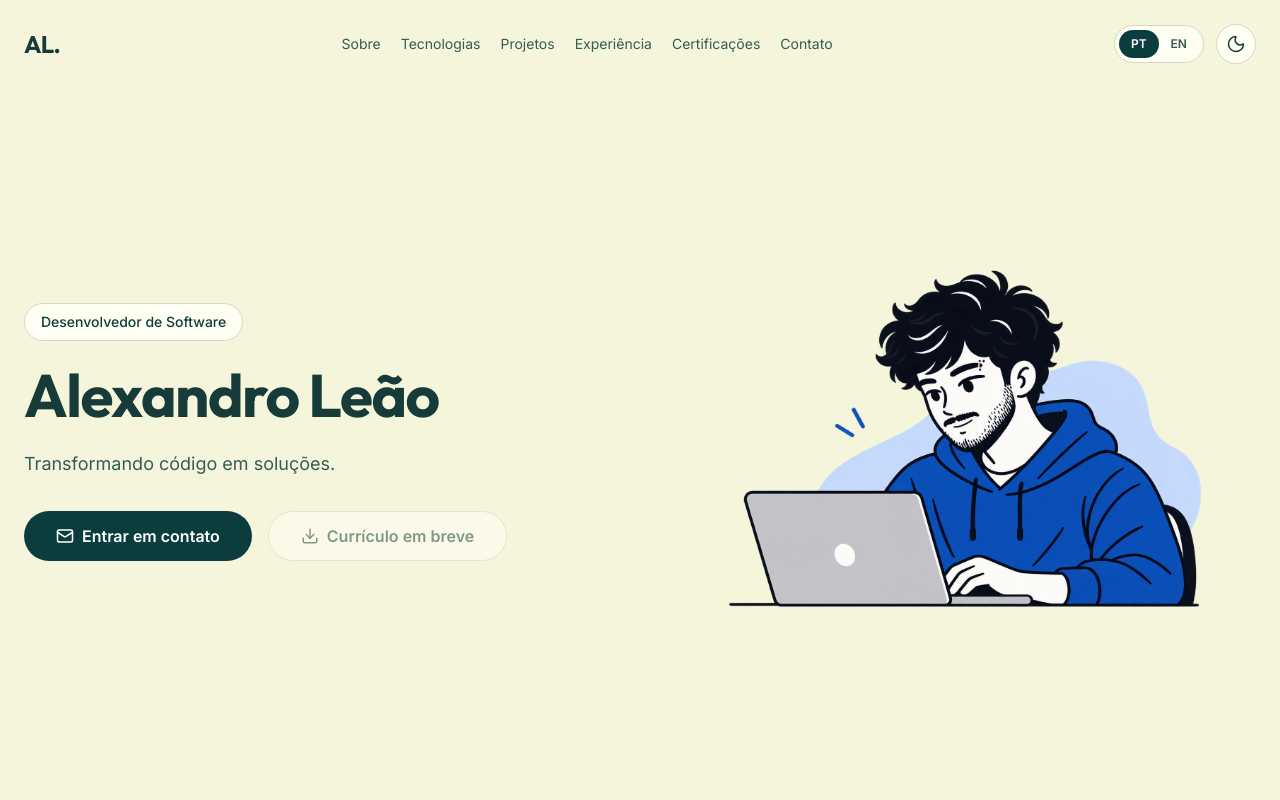
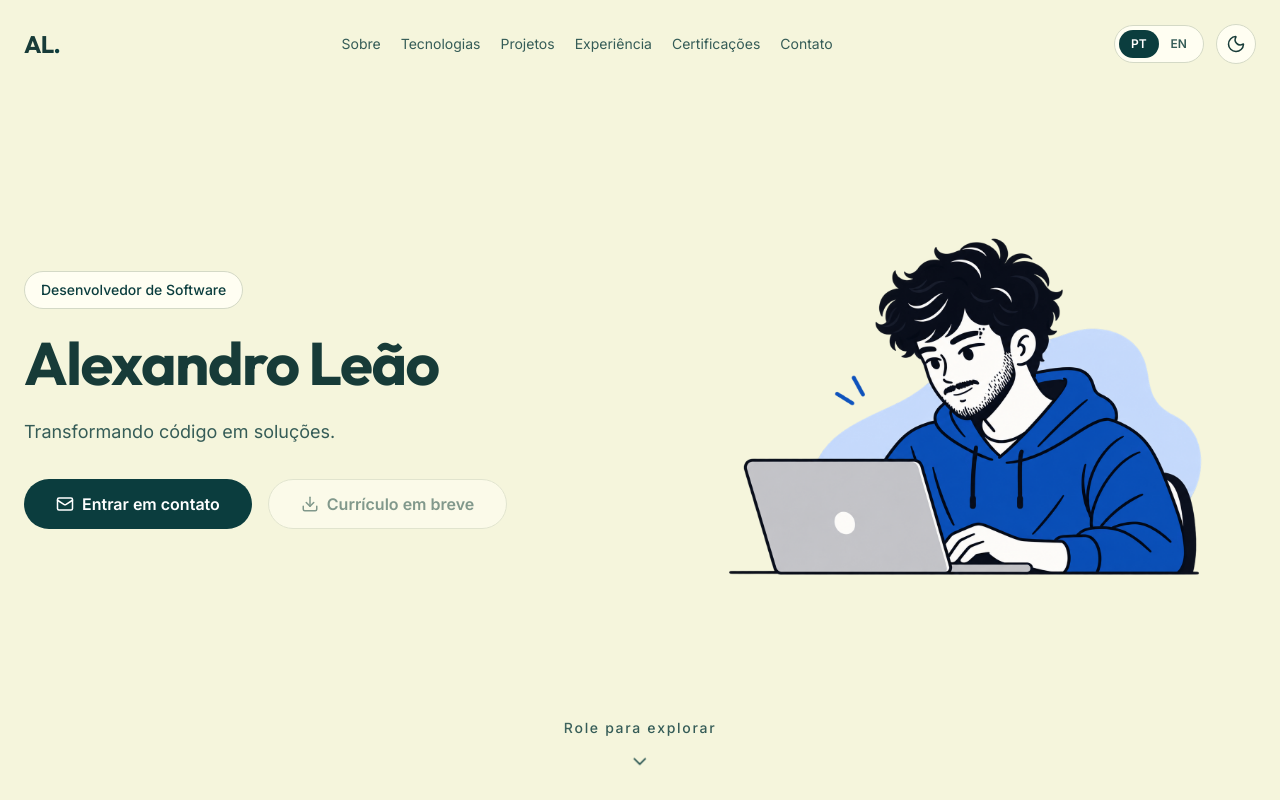
Before and after one commit to AlexandroLeao/developer-portfolio, a React (Vite) app: page / in a window 1280 px wide. Shown: the top 800 px of the page. Built offline with nearby package versions, Linux system fonts and the light colour scheme.

Commit message:
feat: add animated scroll indicator to hero

```diff
--- a/src/App.tsx
+++ b/src/App.tsx
@@ -1,6 +1,6 @@
 
 import { useEffect, useState } from 'react'
-import { Download, Mail } from 'lucide-react'
+import { ChevronDown, Download, Mail } from 'lucide-react'
 import Header from './components/Header'
 
 type Language = 'pt' | 'en'
@@ -14,6 +14,7 @@ const translations = {
       resume: 'Currículo em breve',
       resumeLabel: 'Download do currículo disponível em breve',
       illustration: 'Ilustração de Alexandro Leão utilizando um notebook',
+      scrollHint: 'Role para explorar',
     },
     about: {
       eyebrow: 'CONHEÇA UM POUCO SOBRE MIM',
@@ -35,6 +36,7 @@ const translations = {
       resume: 'Résumé coming soon',
       resumeLabel: 'Résumé download coming soon',
       illustration: 'Illustration of Alexandro Leão using a laptop',
+      scrollHint: 'Scroll to explore',
     },
     about: {
       eyebrow: 'GET TO KNOW ME',
@@ -61,10 +63,31 @@ function App() {
     return 'pt'
   })
 
+  const [isAtTop, setIsAtTop] = useState(() => {
+    return typeof window === 'undefined' || window.scrollY < 80
+  })
+
   useEffect(() => {
     localStorage.setItem('portfolio-language', language)
     document.documentElement.lang = language === 'pt' ? 'pt-BR' : 'en'
   }, [language])
+
+  // Mostra o indicador somente quando o visitante está no topo.
+  useEffect(() => {
+    function handleScroll() {
+      setIsAtTop(window.scrollY < 80)
+    }
+
+    handleScroll()
+
+    window.addEventListener('scroll', handleScroll, {
+      passive: true,
+    })
+
+    return () => {
+      window.removeEventListener('scroll', handleScroll)
+    }
+  }, [])
 
   const text = translations[language]
 
@@ -78,7 +101,7 @@ function App() {
       {/* HERO */}
       <section
         aria-labelledby="hero-title"
-        className="mx-auto flex min-h-screen max-w-7xl flex-col items-center justify-center gap-12 px-6 pt-32 pb-16 lg:flex-row lg:gap-16"
+        className="relative mx-auto flex min-h-screen max-w-7xl flex-col items-center justify-center gap-12 px-6 pt-32 pb-32 lg:flex-row lg:gap-16"
       >
         <div className="flex w-full flex-1 flex-col items-center text-center lg:items-start lg:text-left">
           <span className="mb-6 rounded-full border border-(--color-border) bg-(--color-surface) px-4 py-2 text-sm font-medium text-(--color-primary)">
@@ -130,6 +153,43 @@ function App() {
             className="relative z-10 h-auto w-full max-w-lg object-contain"
           />
         </div>
+
+        {/* Indicador animado de rolagem */}
+        <a
+          href="#about"
+          aria-label={text.hero.scrollHint}
+          aria-hidden={!isAtTop}
+          tabIndex={isAtTop ? 0 : -1}
+          className={`absolute bottom-6 left-1/2 flex -translate-x-1/2 flex-col items-center gap-2 whitespace-nowrap text-(--color-text-muted) transition-opacity duration-500 focus-visible:rounded-lg focus-visible:outline-2 focus-visible:outline-offset-4 focus-visible:outline-(--color-primary) sm:bottom-8 ${
+            isAtTop
+              ? 'opacity-100'
+              : 'pointer-events-none opacity-0'
+          }`}
+        >
+          <span
+            aria-hidden="true"
+            className="flex text-xs font-medium tracking-[0.12em] sm:text-sm"
+          >
+            {Array.from(text.hero.scrollHint).map((letter, index) => (
+              <span
+                key={`${language}-${index}`}
+                className="scroll-hint-letter inline-block"
+                style={{
+                  animationDelay: `${index * 65}ms`,
+                }}
+              >
+                {letter === ' ' ? '\u00A0' : letter}
+              </span>
+            ))}
+          </span>
+
+          <ChevronDown
+            size={22}
+            strokeWidth={1.6}
+            aria-hidden="true"
+            className="scroll-hint-arrow text-(--color-primary)"
+          />
+        </a>
       </section>
 
       {/* SOBRE MIM / ABOUT */}
--- a/src/index.css
+++ b/src/index.css
@@ -24,7 +24,7 @@
   --color-border: #d4d9c6;
 }
 
-/* Tema escuro: preto profundo + Deep Teal + Beige */
+/* Tema escuro */
 :root.dark {
   color-scheme: dark;
 
@@ -54,6 +54,46 @@ body {
     color 300ms ease;
 }
 
+/* Letras do indicador surgem e desaparecem suavemente */
+@keyframes scroll-hint-letter-fade {
+  0%, 12%, 100% {
+    opacity: 0.15;
+    transform: translateY(3px);
+  }
+
+  35%, 65% {
+    opacity: 1;
+    transform: translateY(0);
+  }
+
+  85% {
+    opacity: 0.15;
+    transform: translateY(-2px);
+  }
+}
+
+.scroll-hint-letter {
+  animation: scroll-hint-letter-fade 3.4s ease-in-out infinite both;
+}
+
+/* Movimento vertical discreto da seta */
+@keyframes scroll-hint-arrow-move {
+  0%, 100% {
+    transform: translateY(0);
+    opacity: 0.55;
+  }
+
+  50% {
+    transform: translateY(5px);
+    opacity: 1;
+  }
+}
+
+.scroll-hint-arrow {
+  animation: scroll-hint-arrow-move 2.4s ease-in-out infinite;
+}
+
+/* Respeita a preferência por movimento reduzido */
 @media (prefers-reduced-motion: reduce) {
   html {
     scroll-behavior: auto;
@@ -62,4 +102,11 @@ body {
   body {
     transition: none;
   }
+
+  .scroll-hint-letter,
+  .scroll-hint-arrow {
+    animation: none;
+    opacity: 1;
+    transform: none;
+  }
 }
```
